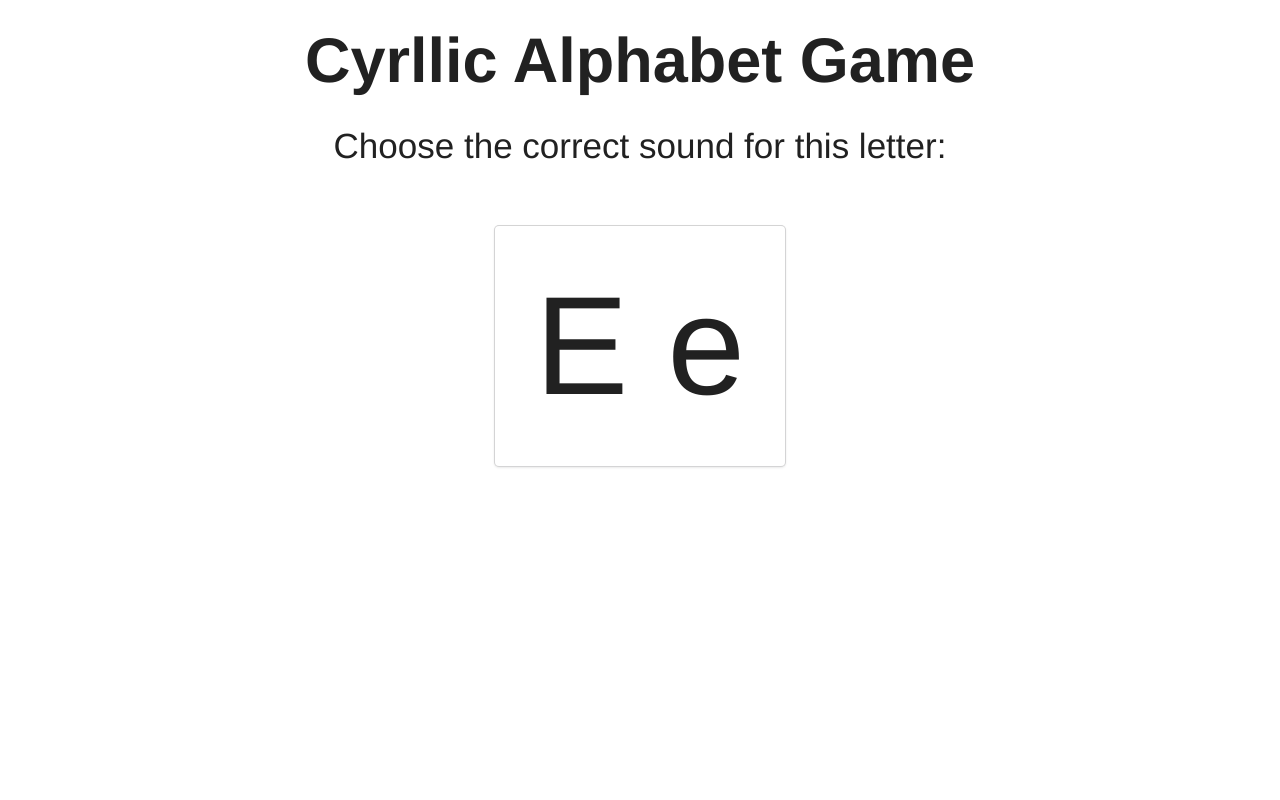
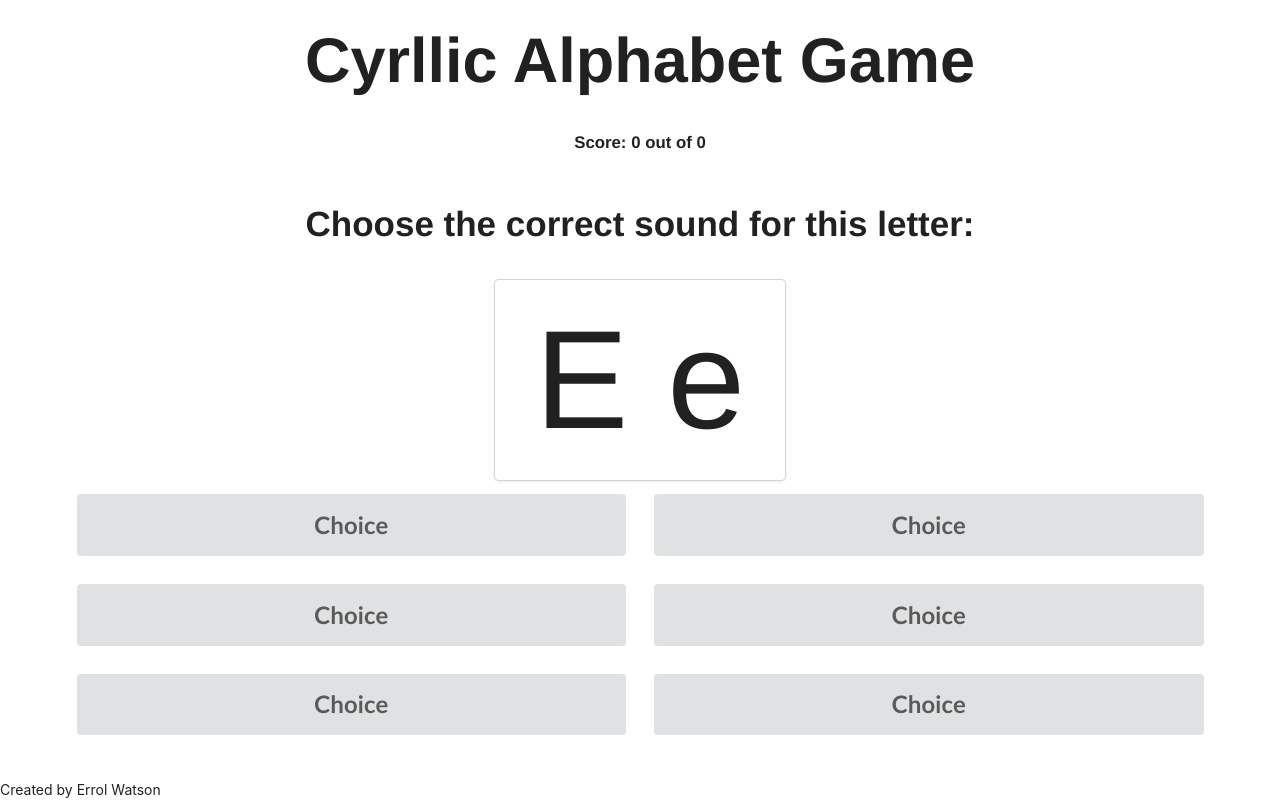
Before and after one commit to errolgh/alphabet-match-game-frontend, a React (Create React App) app: page /game in a window 1280 px wide. Built offline with nearby package versions, Linux system fonts and the light colour scheme.

Commit message:
frontend wireframe basically done

```diff
--- a/src/About.js
+++ b/src/About.js
@@ -13,7 +13,6 @@ class About extends React.Component {
               Start!
             </button>
           </div>
-          <footer>Created by Errol Watson</footer>
         </React.Fragment>
     )
   }
--- a/src/App.css
+++ b/src/App.css
@@ -9,12 +9,20 @@
   padding-top: 20px;
 }
 
-p {
+h3 {
   font-size: 2.5em;
   font-family: Helvetica;
   text-align: center;
   padding-top: 20px;
   padding-bottom: 20px;
+}
+
+h4 {
+  font-size: 1.2em;
+  font-family: Helvetica;
+  text-align: center;
+  padding-top: 5px;
+  padding-bottom: 5px;
 }
 
 #start-button {
--- a/src/App.js
+++ b/src/App.js
@@ -28,6 +28,7 @@ class App extends React.Component {
             />
           }/>
         </Switch>
+        <footer>Created by Errol Watson</footer>
       </React.Fragment>
     )
   }
--- /dev/null
+++ b/src/ChoiceContainer.js
@@ -0,0 +1,31 @@
+import React from 'react'
+
+class ChoiceContainer extends React.Component {
+  render(){
+    return(
+      <div className="ui two column centered grid container">
+        <div className="eight wide column">
+          <div className="ui fluid button massive">Choice</div>
+        </div>
+        <div className="eight wide column">
+          <div className="ui fluid button massive">Choice</div>
+        </div>
+        <div className="eight wide column">
+          <div className="ui fluid button massive">Choice</div>
+        </div>
+        <div className="eight wide column">
+          <div className="ui fluid button massive">Choice</div>
+        </div>
+        <div className="eight wide column">
+          <div className="ui fluid button massive">Choice</div>
+        </div>
+        <div className="eight wide column">
+          <div className="ui fluid button massive">Choice</div>
+        </div>
+      </div>
+
+    )
+  }
+}
+
+export default ChoiceContainer
--- a/src/GameContainer.js
+++ b/src/GameContainer.js
@@ -1,24 +1,43 @@
 import React from 'react'
 import alphabet_hash from './alphabet_hash'
-import Letter from './Letter'
+import QuestionLetter from './QuestionLetter'
+import ScoreTracker from './ScoreTracker'
+import ChoiceContainer from './ChoiceContainer'
+
 
 class GameContainer extends React.Component {
 
   state = {
     alphabetArray: alphabet_hash,
+    currentLetter: "",
+    choices: [],
+    numOfAsked: 0,
+    numCorrect: 0,
+    seenLetters: [],
   }
+  //keep state here... every other child component should receive GameContainer's props
+
+  //make a copy of the array and pop off until array.length = 0
 
   generateQuestionLetter = () => {
     return this.state.alphabetArray[Math.round(Math.random()*this.state.alphabetArray.length)].character
   }
 
+//game container should manage state for questionLetter, answerContainer, and scoreTracker. so break this component into its separate duties.
+
+//change all these p tags to h tags (css)
+
   render(){
     return(
       <React.Fragment>
-        <p>Choose the correct sound for this letter:</p>
-        <Letter
+        <ScoreTracker
+          numCorrect={this.state.numCorrect}
+          numOfAsked={this.state.numOfAsked}
+        />
+        <QuestionLetter
           generateQuestionLetter={this.generateQuestionLetter}
         />
+        <ChoiceContainer/>
       </React.Fragment>
     )
   }
--- a/src/Letter.js
+++ /dev/null
@@ -1,15 +0,0 @@
-import React from 'react'
-
-class Letter extends React.Component {
-  render(){
-    return(
-      <div className="ui centered card">
-          <p id="question-letter">
-            {this.props.generateQuestionLetter()}
-          </p>
-      </div>
-    )
-  }
-}
-
-export default Letter
--- /dev/null
+++ b/src/QuestionLetter.js
@@ -0,0 +1,15 @@
+import React from 'react'
+
+class QuestionLetter extends React.Component {
+  render(){
+    return(
+      <div className="ui centered card">
+        <p id="question-letter">
+          {this.props.generateQuestionLetter()}
+        </p>
+      </div>
+    )
+  }
+}
+
+export default QuestionLetter
--- /dev/null
+++ b/src/ScoreTracker.js
@@ -0,0 +1,14 @@
+import React from 'react'
+
+class ScoreTracker extends React.Component {
+  render(){
+    return(
+      <React.Fragment>
+        <h4>Score: {this.props.numCorrect} out of {this.props.numOfAsked}</h4>
+        <h3>Choose the correct sound for this letter:</h3>
+      </React.Fragment>
+    )
+  }
+}
+
+export default ScoreTracker
```
